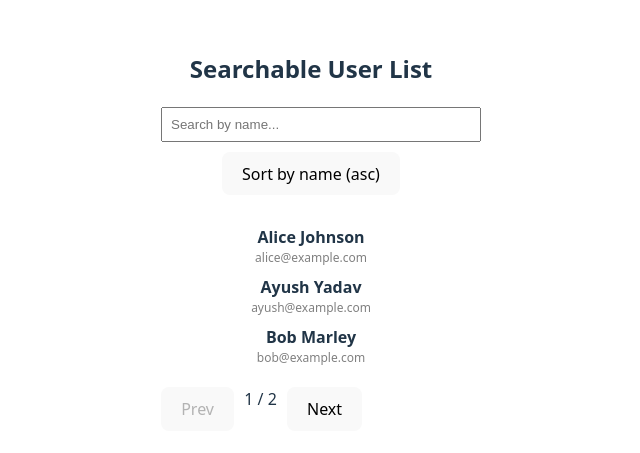
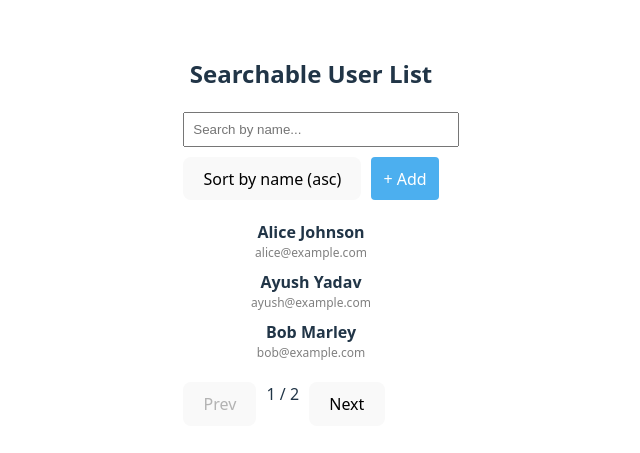
Before and after one commit to devayushyadav/react-ts-advanced-dashboard, a React (Vite) app: page / in a window 1280 px wide. Shown: the part 169-622 px from the top of the page, without its empty margins (329-969 px from the left). Built offline with nearby package versions, Linux system fonts and the light colour scheme.

Commit message:
Added functionality for adding user and kept commonly used types at global place

```diff
--- /dev/null
+++ b/src/Components/UserDashboard/SearchableList/Adduser.tsx
@@ -0,0 +1,97 @@
+// AddUser.tsx
+import { useState } from "react";
+import Modal from "../Modal/Modal";
+import type { User } from "../Types/Types";
+
+type Props = {
+  setUsers: React.Dispatch<React.SetStateAction<User[]>>;
+};
+
+const AddUser = ({ setUsers }: Props) => {
+  const [isModalOpen, setIsModalOpen] = useState(false);
+  const [formValues, setFormValues] = useState<User>({
+    id: crypto.randomUUID(),
+    name: "",
+    email: "",
+  });
+
+  const openModal = () => setIsModalOpen(true);
+  const closeModal = () => setIsModalOpen(false);
+
+  const handleAdd = () => {
+    if (!formValues.name.trim() || !formValues.email.trim()) return;
+
+    setUsers((prev) => [{ ...formValues }, ...prev]);
+
+    setFormValues({ id: "", name: "", email: "" });
+    closeModal();
+  };
+
+  return (
+    <>
+      <button
+        style={{
+          background: "#4cafef",
+          color: "#fff",
+          border: "none",
+          padding: "8px 12px",
+          borderRadius: "4px",
+          cursor: "pointer",
+        }}
+        onClick={openModal}
+      >
+        + Add
+      </button>
+
+      <Modal isOpen={isModalOpen} onClose={closeModal} title="Add User">
+        <div style={{ display: "flex", flexDirection: "column", gap: "10px" }}>
+          <input
+            type="text"
+            placeholder="Name"
+            value={formValues.name}
+            required
+            style={{
+              padding: "8px",
+              borderRadius: "4px",
+              border: "1px solid #ccc",
+            }}
+            onChange={(e) =>
+              setFormValues((prev) => ({ ...prev, name: e.target.value }))
+            }
+          />
+
+          <input
+            type="email"
+            placeholder="Email"
+            value={formValues.email}
+            required
+            style={{
+              padding: "8px",
+              borderRadius: "4px",
+              border: "1px solid #ccc",
+            }}
+            onChange={(e) =>
+              setFormValues((prev) => ({ ...prev, email: e.target.value }))
+            }
+          />
+
+          <button
+            style={{
+              background: "#4caf50",
+              color: "#fff",
+              border: "none",
+              padding: "10px",
+              borderRadius: "4px",
+              cursor: "pointer",
+            }}
+            onClick={handleAdd}
+          >
+            Add User
+          </button>
+        </div>
+      </Modal>
+    </>
+  );
+};
+
+export default AddUser;
--- a/src/Components/UserDashboard/SearchableList/SearchableList.tsx
+++ b/src/Components/UserDashboard/SearchableList/SearchableList.tsx
@@ -2,11 +2,9 @@ import { motion, AnimatePresence } from "framer-motion";
 import usePagination from "./usePagination";
 import useSearch from "./useSearch";
 import useSort from "./useSort";
-
-type User = {
-  name: string;
-  email: string;
-};
+import { useState } from "react";
+import AddUser from "./Adduser";
+import type { User } from "../Types/Types";
 
 type Props = {
   items: Array<User>;
@@ -23,7 +21,8 @@ const SearchableList = ({
   sortKey,
   onItemClick,
 }: Props) => {
-  const { query, setQuery, filteredItems } = useSearch(items, searchKey);
+  const [users, setUsers] = useState<Array<User>>(items);
+  const { query, setQuery, filteredItems } = useSearch(users, searchKey);
   const { sortedItems, toggleOrder, order } = useSort(filteredItems, sortKey);
   const { currentPage, totalPages, paginatedItems, nextPage, prevPage } =
     usePagination(sortedItems, 3);
@@ -42,10 +41,20 @@ const SearchableList = ({
         style={{ width: "100%", padding: "8px", marginBottom: "10px" }}
       />
 
-      {/* Sort Button */}
-      <button onClick={toggleOrder} style={{ marginBottom: "10px" }}>
-        Sort by {String(sortKey)} ({order})
-      </button>
+      <div
+        style={{
+          marginBottom: "10px",
+          display: "flex",
+          flexDirection: "row",
+          gap: "10px",
+        }}
+      >
+        {/* Sort Button */}
+        <button onClick={toggleOrder}>
+          Sort by {String(sortKey)} ({order})
+        </button>
+        <AddUser setUsers={setUsers} />
+      </div>
 
       {/* List with Animation */}
       <ul style={{ listStyle: "none", padding: 0 }}>
--- a/src/Components/UserDashboard/SearchableList/usePagination.ts
+++ b/src/Components/UserDashboard/SearchableList/usePagination.ts
@@ -1,9 +1,5 @@
 import { useMemo, useState } from "react";
-
-type User = {
-  name: string;
-  email: string;
-};
+import type { User } from "../Types/Types";
 
 const usePagination = (items: Array<User>, itemsPerPage: number) => {
   const [currentPage, setCurrentPage] = useState(1);
@@ -28,7 +24,14 @@ const usePagination = (items: Array<User>, itemsPerPage: number) => {
     setCurrentPage(validPage);
   };
 
-  return { currentPage, nextPage,totalPages, prevPage, goToPage, paginatedItems };
+  return {
+    currentPage,
+    nextPage,
+    totalPages,
+    prevPage,
+    goToPage,
+    paginatedItems,
+  };
 };
 
 export default usePagination;
--- a/src/Components/UserDashboard/SearchableList/useSearch.ts
+++ b/src/Components/UserDashboard/SearchableList/useSearch.ts
@@ -1,11 +1,7 @@
 import { useMemo, useState } from "react";
+import type { User } from "../Types/Types";
 
-type User = {
-  name: string;
-  email: string;
-};
-
-const useSearch = ( items : Array<User>, searchKey : "name" | "email") => {
+const useSearch = (items: Array<User>, searchKey: "name" | "email" | "id") => {
   const [query, setQuery] = useState<string>("");
 
   const filteredItems = useMemo(() => {
--- a/src/Components/UserDashboard/SearchableList/useSort.ts
+++ b/src/Components/UserDashboard/SearchableList/useSort.ts
@@ -1,9 +1,5 @@
 import { useMemo, useState } from "react";
-
-type User = {
-  name: string;
-  email: string;
-};
+import type { User } from "../Types/Types";
 
 type sort = "asc" | "desc";
 
--- /dev/null
+++ b/src/Components/UserDashboard/Types/Types.ts
@@ -0,0 +1,5 @@
+export type User = {
+  id: string;
+  name: string;
+  email: string;
+};
--- a/src/Components/UserDashboard/UserList.tsx
+++ b/src/Components/UserDashboard/UserList.tsx
@@ -1,29 +1,30 @@
 import { useState } from "react";
 import SearchableList from "./SearchableList/SearchableList";
 import Modal from "./Modal/Modal";
-
-type User = {
-  name: string;
-  email: string;
-};
+import type { User } from "./Types/Types";
 
 const users: User[] = [
-  { name: "Ayush Yadav", email: "ayush@example.com" },
-  { name: "John Doe", email: "john@example.com" },
-  { name: "Jane Smith", email: "jane@example.com" },
-  { name: "Alice Johnson", email: "alice@example.com" },
-  { name: "Bob Marley", email: "bob@example.com" },
-  { name: "Charlie Puth", email: "charlie@example.com" },
+  { id: crypto.randomUUID(), name: "Ayush Yadav", email: "ayush@example.com" },
+  { id: crypto.randomUUID(), name: "John Doe", email: "john@example.com" },
+  { id: crypto.randomUUID(), name: "Jane Smith", email: "jane@example.com" },
+  {
+    id: crypto.randomUUID(),
+    name: "Alice Johnson",
+    email: "alice@example.com",
+  },
+  { id: crypto.randomUUID(), name: "Bob Marley", email: "bob@example.com" },
+  {
+    id: crypto.randomUUID(),
+    name: "Charlie Puth",
+    email: "charlie@example.com",
+  },
 ];
 
 const UserList = () => {
   const [isModalOpen, setIsModalOpen] = useState<boolean>(false);
-  const [selectedUser, setSelectedUser] = useState<{
-    name: string;
-    email: string;
-  } | null>(null);
+  const [selectedUser, setSelectedUser] = useState<User | null>(null);
 
-  const openModal = (user: { name: string; email: string }) => {
+  const openModal = (user: User) => {
     setSelectedUser(user);
     setIsModalOpen(true);
   };
```
